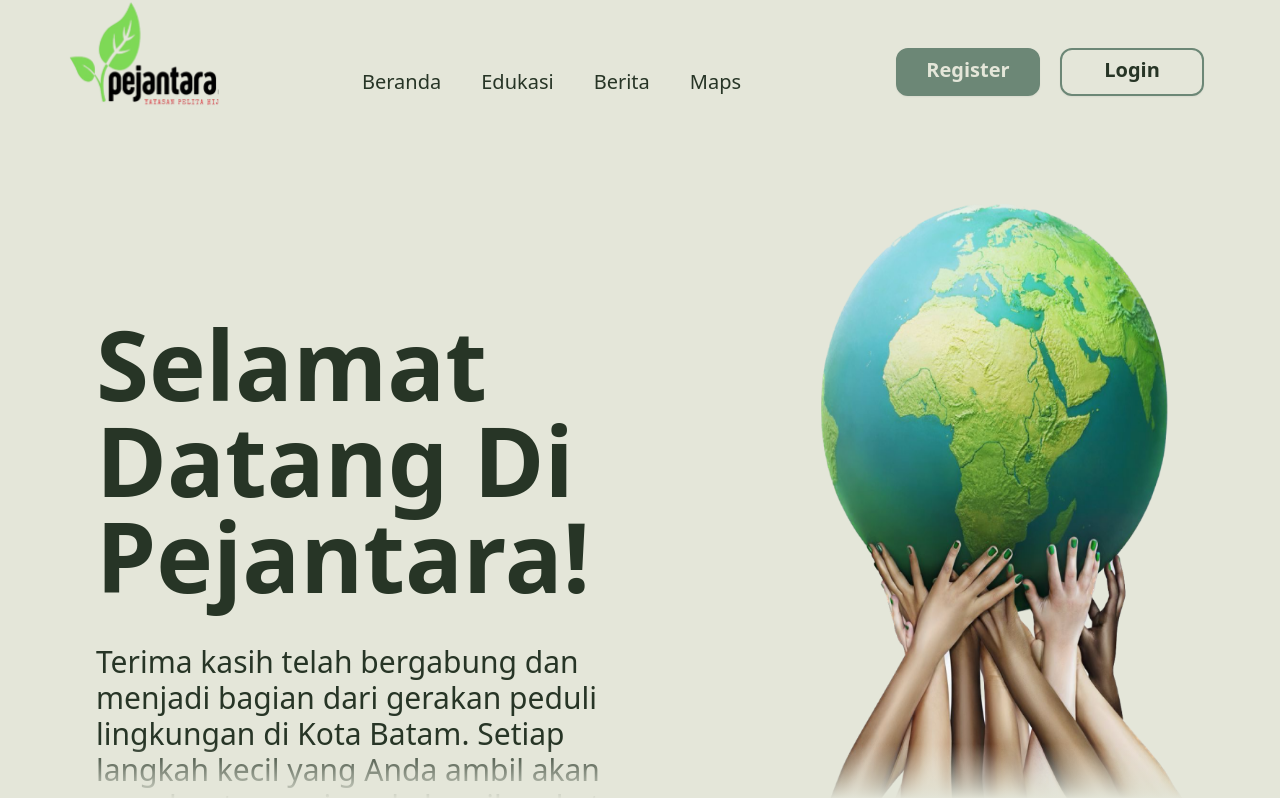
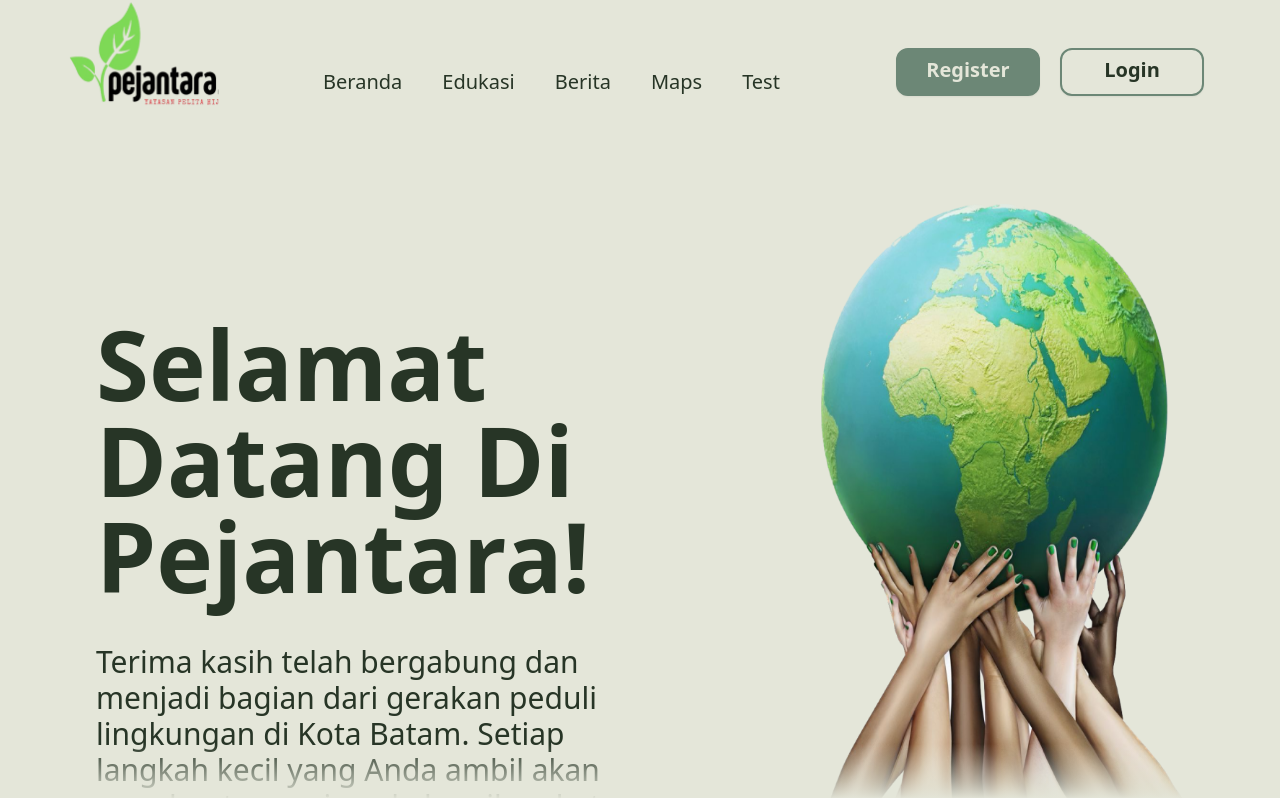
Before and after one commit to consep33t/pejantara-web, a React (Vite) app: page / in a window 1280 px wide. Shown: the top 798 px of the page. Built offline with nearby package versions, Linux system fonts and the light colour scheme.

Commit message:
Add test navbar button

```diff
--- a/src/components/Header.jsx
+++ b/src/components/Header.jsx
@@ -1,7 +1,10 @@
 import BtnPrimary from "./BtnPrimary";
 import BtnSecondary from "./BtnSecondary";
+import {useNavigate} from "react-router-dom";
 
 const Header = () => {
+  const navigate = useNavigate()
+
   return (
     <header className="header w-full h-[108px] px-16">
       <nav className="nav w-full h-full flex justify-between items-center">
@@ -35,6 +38,11 @@ const Header = () => {
               Maps
             </a>
           </li>
+          <li>
+            <button className="hover:text-black " onClick={()=>navigate("/contact")}>
+              Test
+            </button>
+          </li>
         </ul>
         <div className="profile flex gap-5 h-full p-3 items-end text-xl">
           <BtnPrimary>Register</BtnPrimary>
```
